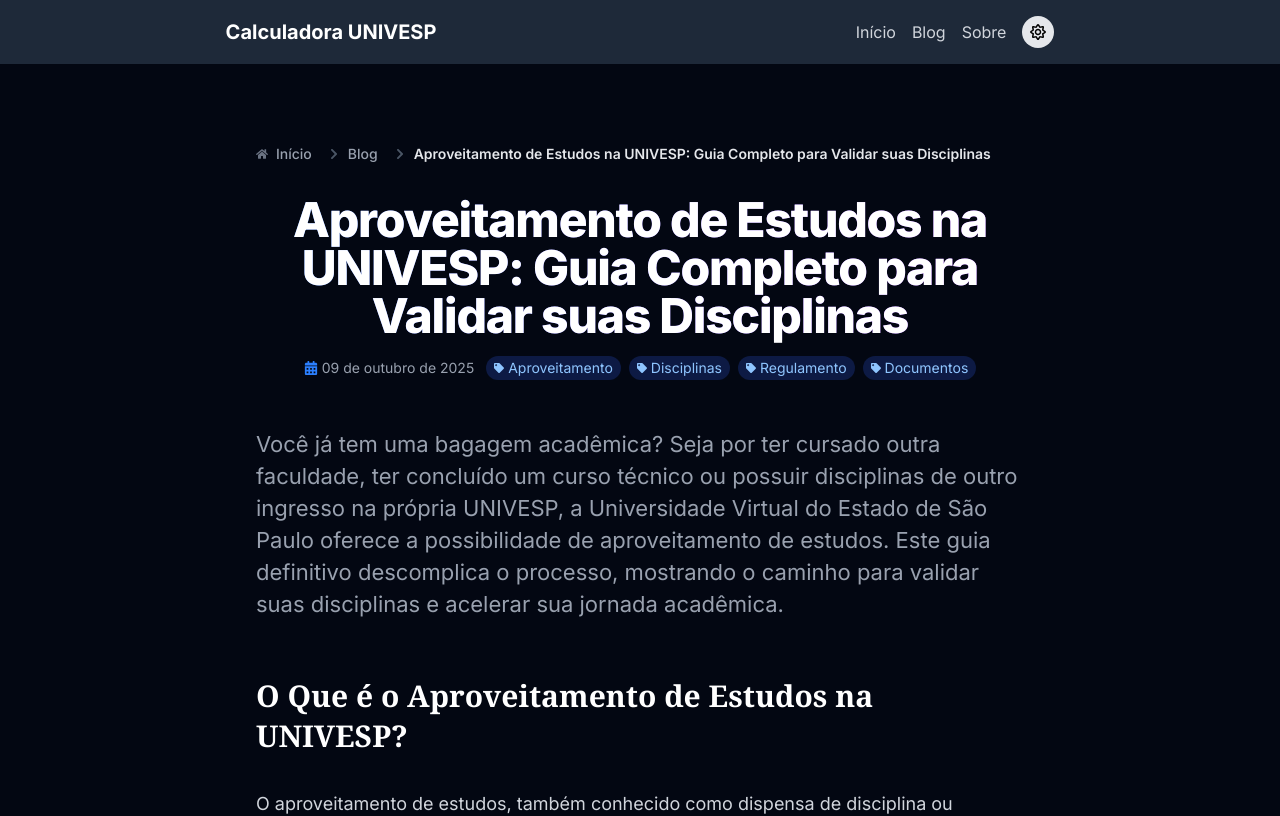
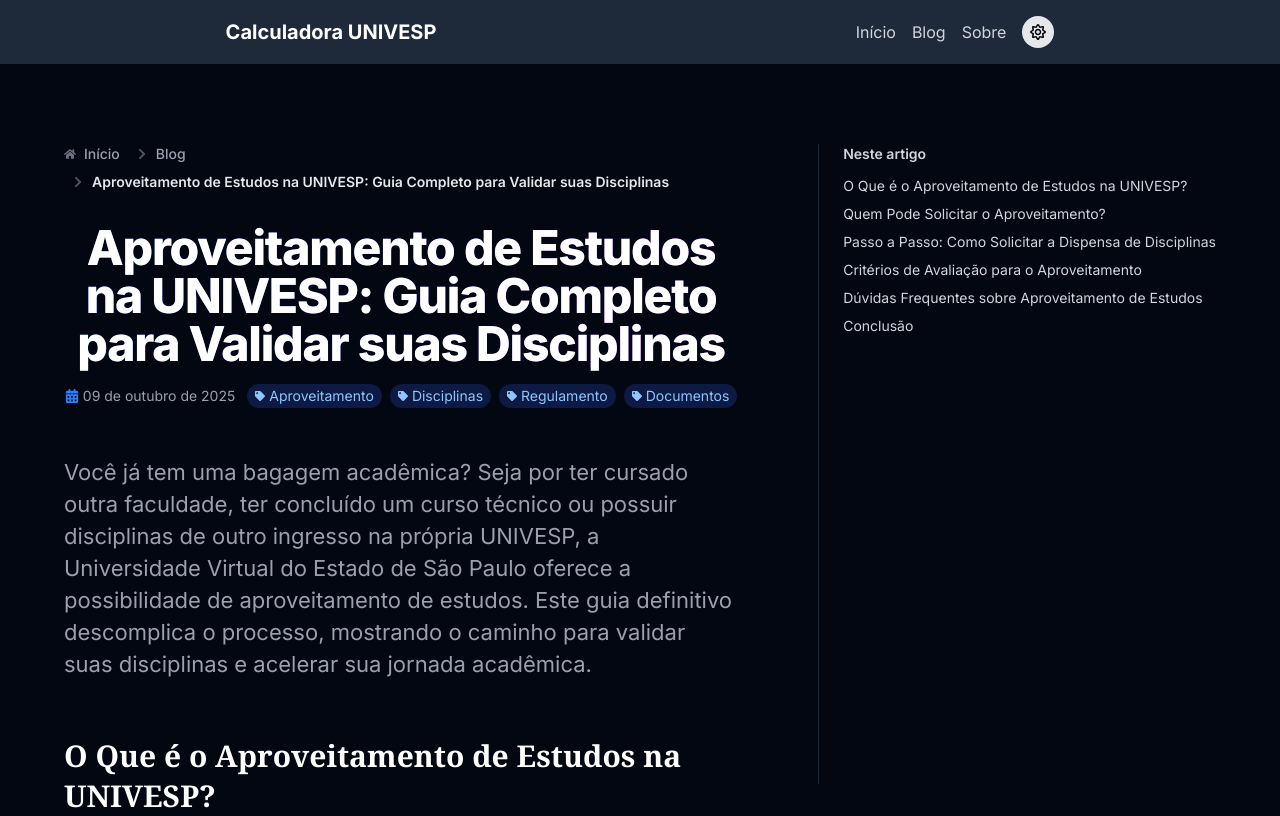
Before and after one commit to Marcone-Santos1/calculadora-univesp-next, a Next.js app: page /blog/aproveitamento-estudos-univesp in a window 1280 px wide. Shown: the top 816 px of the page. Built offline with nearby package versions, Linux system fonts and the light colour scheme.

Commit message:
visual update

```diff
--- a/src/components/blog/ArticleLayout.tsx
+++ b/src/components/blog/ArticleLayout.tsx
@@ -1,6 +1,8 @@
 import { ReactNode } from "react";
 import { Breadcrumb } from "../Breadcrumb";
-import { FaCalendarAlt, FaTag } from "react-icons/fa";
+import {ReadingProgress} from "@/components/blog/ReadingProgress";
+import {TableOfContents} from "@/components/blog/TableOfContents";
+import {FaCalendarAlt, FaTag} from "react-icons/fa";
 
 interface ArticleLayoutProps {
   title: string;
@@ -9,12 +11,7 @@
   children: ReactNode;
 }
 
-export const ArticleLayout = ({
-                                title,
-                                date,
-                                tags = [],
-                                children,
-                              }: ArticleLayoutProps) => {
+export const ArticleLayout = ({ title, date, tags = [], children }: ArticleLayoutProps) => {
   const breadcrumbLinks = [
     { name: "Início", path: "/" },
     { name: "Blog", path: "/blog" },
@@ -22,21 +19,27 @@
   ];
 
   return (
-    <div className="min-h-[calc(100vh-64px)] bg-white dark:bg-gray-950 transition-colors duration-500 py-20 px-6">
-      <div className="max-w-3xl mx-auto">
+    <>
+      {/* Barra de leitura */}
+      <ReadingProgress />
+
+      <div className="min-h-[calc(100vh-64px)] bg-white dark:bg-gray-950 py-20 px-6 transition-colors duration-500">
+        <div className="max-w-6xl mx-auto flex flex-col xl:flex-row gap-12">
+          <div className="flex-1 max-w-3xl mx-auto">
             <Breadcrumb links={breadcrumbLinks} />
 
-        {/* HEADER DO ARTIGO */}
             <header className="mb-12 text-center">
-          <h1 className="text-5xl font-extrabold tracking-tight text-gray-900 dark:text-white mb-4 bg-gradient-to-r from-blue-500 to-purple-500 bg-clip-text text-transparent">
+              <h1
+                className="text-5xl font-extrabold tracking-tight text-gray-900 dark:text-white mb-4 bg-gradient-to-r from-blue-500 to-purple-500 bg-clip-text text-transparent">
                 {title}
               </h1>
 
               {/* DATA E TAGS */}
-          <div className="flex flex-wrap justify-center items-center gap-3 text-sm text-gray-500 dark:text-gray-400">
+              <div
+                className="flex flex-wrap justify-center items-center gap-3 text-sm text-gray-500 dark:text-gray-400">
                 {date && (
                   <div className="flex items-center gap-1">
-                <FaCalendarAlt className="text-blue-500" />
+                    <FaCalendarAlt className="text-blue-500"/>
                     <span>
                   {new Date(date).toLocaleDateString("pt-BR", {
                     day: "2-digit",
@@ -53,7 +56,7 @@
                         key={tag}
                         className="flex items-center gap-1 bg-blue-100 dark:bg-blue-900/40 text-blue-700 dark:text-blue-300 px-2 py-0.5 rounded-full"
                       >
-                    <FaTag className="text-[10px]" /> {tag}
+                    <FaTag className="text-[10px]"/> {tag}
                   </span>
                     ))}
                   </div>
@@ -61,7 +64,6 @@
               </div>
             </header>
 
-        {/* CONTEÚDO DO ARTIGO */}
             <article
               className="
             prose
@@ -84,6 +86,11 @@
               {children}
             </article>
           </div>
+
+          {/* Sidebar (TOC) */}
+          <TableOfContents />
         </div>
+      </div>
+    </>
   );
 };
--- /dev/null
+++ b/src/components/blog/ReadingProgress.tsx
@@ -0,0 +1,28 @@
+'use client';
+
+import { useEffect, useState } from "react";
+
+export const ReadingProgress = () => {
+  const [progress, setProgress] = useState(0);
+
+  useEffect(() => {
+    const updateProgress = () => {
+      const scrollTop = window.scrollY;
+      const docHeight = document.body.scrollHeight - window.innerHeight;
+      const scrollPercent = (scrollTop / docHeight) * 100;
+      setProgress(scrollPercent);
+    };
+
+    window.addEventListener("scroll", updateProgress);
+    return () => window.removeEventListener("scroll", updateProgress);
+  }, []);
+
+  return (
+    <div className="fixed top-0 left-0 w-full h-1 bg-gray-200 dark:bg-gray-800 z-50">
+      <div
+        className="h-1 bg-gradient-to-r from-blue-500 to-purple-500 transition-all duration-100"
+        style={{ width: `${progress}%` }}
+      />
+    </div>
+  );
+};
--- /dev/null
+++ b/src/components/blog/TableOfContents.tsx
@@ -0,0 +1,68 @@
+'use client';
+
+import { useEffect, useState } from "react";
+
+interface Heading {
+  id: string;
+  text: string;
+  level: number;
+}
+
+export const TableOfContents = () => {
+  const [headings, setHeadings] = useState<Heading[]>([]);
+  const [activeId, setActiveId] = useState<string | null>(null);
+
+  useEffect(() => {
+    const elements = Array.from(
+      document.querySelectorAll("article h2, article h3")
+    ).map((el) => ({
+      id: el.id,
+      text: el.textContent || "",
+      level: el.tagName === "H2" ? 2 : 3,
+    }));
+
+    setHeadings(elements);
+
+    const observer = new IntersectionObserver(
+      (entries) => {
+        entries.forEach((entry) => {
+          if (entry.isIntersecting) setActiveId(entry.target.id);
+        });
+      },
+      { rootMargin: "0px 0px -80% 0px" }
+    );
+
+    elements.forEach((h) => {
+      const el = document.getElementById(h.id);
+      if (el) observer.observe(el);
+    });
+
+    return () => observer.disconnect();
+  }, []);
+
+  return (
+    <aside className="hidden xl:block sticky top-24 max-h-[80vh] overflow-auto border-l border-gray-200 dark:border-gray-800 pl-6 ml-8 text-sm">
+      <p className="font-semibold text-gray-700 dark:text-gray-300 mb-3">
+        Neste artigo
+      </p>
+      <ul className="space-y-2">
+        {headings.map((h) => (
+          <li key={h.id}>
+            <a
+              href={`#${h.id}`}
+              className={`
+                block hover:text-blue-500 dark:hover:text-blue-400 transition-colors
+                ${h.level === 3 && "ml-3 text-gray-500 dark:text-gray-400"}
+                ${activeId === h.id
+                  ? "text-blue-600 dark:text-blue-400 font-medium"
+                  : "text-gray-600 dark:text-gray-300"}
+              `}
+            >
+              {h.text}
+            </a>
+          </li>
+        ))}
+      </ul>
+    </aside>
+  );
+};
```
Lines whose indentation alone changed are shown as unchanged.
